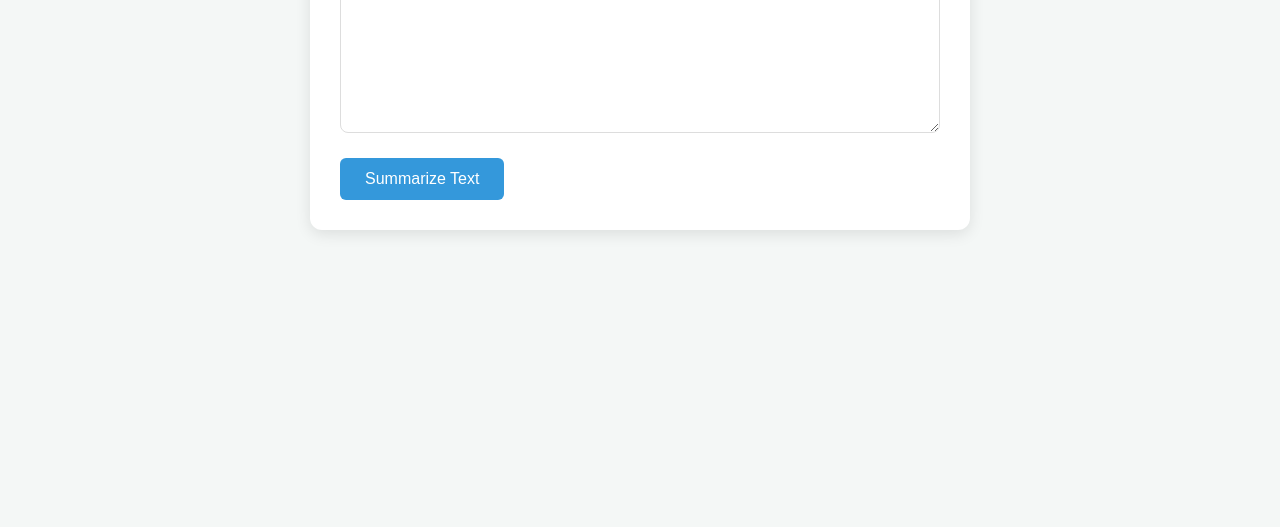
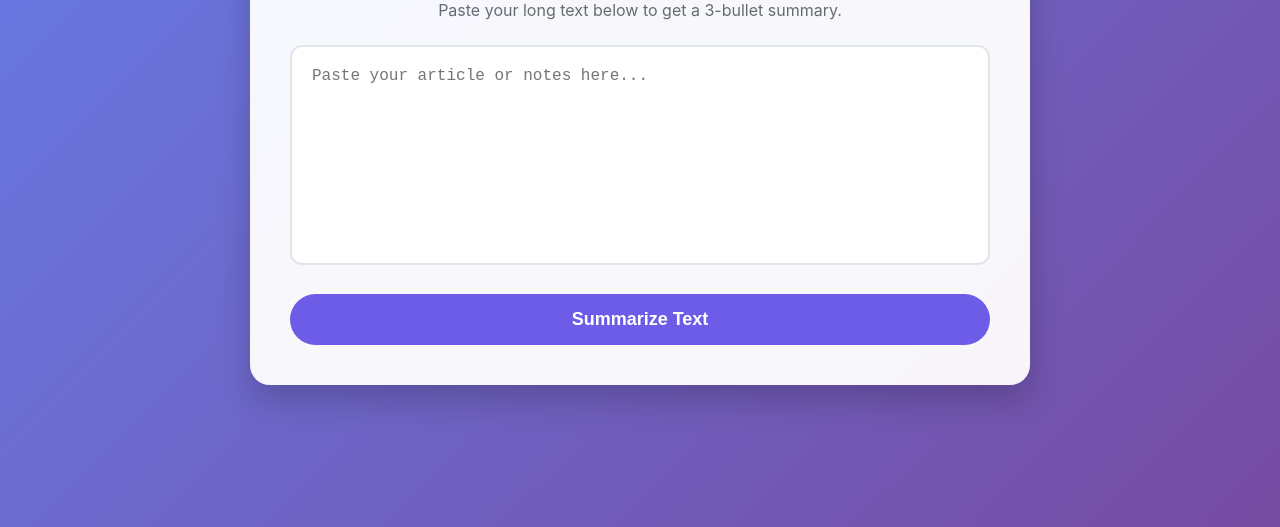
Before and after one commit to hiramaqsood121-wq/QuickSum-AI, a plain HTML site: page index.html in a window 1280 px wide. Shown: the part 273-800 px from the top of the page. Drawn offline with Linux system fonts and the light colour scheme.

Commit message:
Update style.css

```diff
--- a/style.css
+++ b/style.css
@@ -1,52 +1,78 @@
+/* Modern & Professional Theme */
 body {
-    font-family: 'Segoe UI', Tahoma, Geneva, Verdana, sans-serif;
-    background-color: #f4f7f6;
+    font-family: 'Inter', 'Segoe UI', sans-serif;
+    background: linear-gradient(135deg, #667eea 0%, #764ba2 100%);
     display: flex;
     justify-content: center;
-    padding: 50px;
+    align-items: center;
+    min-height: 100vh;
+    margin: 0;
 }
 
 .container {
-    background: white;
-    padding: 30px;
-    border-radius: 12px;
-    box-shadow: 0 4px 15px rgba(0,0,0,0.1);
-    width: 100%;
-    max-width: 600px;
+    background: rgba(255, 255, 255, 0.95);
+    padding: 40px;
+    border-radius: 20px;
+    box-shadow: 0 15px 35px rgba(0,0,0,0.2);
+    width: 90%;
+    max-width: 700px;
+    text-align: center;
 }
 
-h1 { color: #2c3e50; margin-bottom: 10px; }
+h1 { color: #2d3436; margin-bottom: 5px; font-size: 2.5rem; }
+p { color: #636e72; margin-bottom: 25px; }
 
 textarea {
     width: 100%;
-    height: 200px;
-    padding: 15px;
-    border: 1px solid #ddd;
-    border-radius: 8px;
+    height: 220px;
+    padding: 20px;
+    border: 2px solid #dfe6e9;
+    border-radius: 12px;
     font-size: 16px;
-    box-sizing: border-box; /* Ensures padding doesn't break width */
-    margin-bottom: 20px;
+    margin-bottom: 25px;
+    box-sizing: border-box;
+    transition: border-color 0.3s;
+    resize: none;
+}
+
+textarea:focus {
+    outline: none;
+    border-color: #6c5ce7;
 }
 
 button {
-    background-color: #3498db;
+    background: #6c5ce7;
     color: white;
     border: none;
-    padding: 12px 25px;
-    border-radius: 6px;
+    padding: 15px 30px;
+    border-radius: 50px;
     cursor: pointer;
-    font-size: 16px;
-    transition: 0.3s;
+    font-size: 18px;
+    font-weight: 600;
+    width: 100%;
+    transition: transform 0.2s, background 0.3s;
 }
 
-button:hover { background-color: #2980b9; }
+button:hover {
+    background: #a29bfe;
+    transform: translateY(-2px);
+}
+
+button:disabled { background: #b2bec3; cursor: not-allowed; }
 
 #resultContainer {
-    margin-top: 30px;
-    padding: 20px;
-    background: #e8f4fd;
-    border-left: 5px solid #3498db;
-    border-radius: 4px;
+    margin-top: 35px;
+    padding: 25px;
+    background: #f9f9ff;
+    border-radius: 12px;
+    text-align: left;
+    border-top: 4px solid #6c5ce7;
+}
+
+#outputText {
+    line-height: 1.6;
+    color: #2d3436;
+    white-space: pre-line; /* Is se points alag alag nazar aayenge */
 }
 
 .hidden { display: none; }
```
